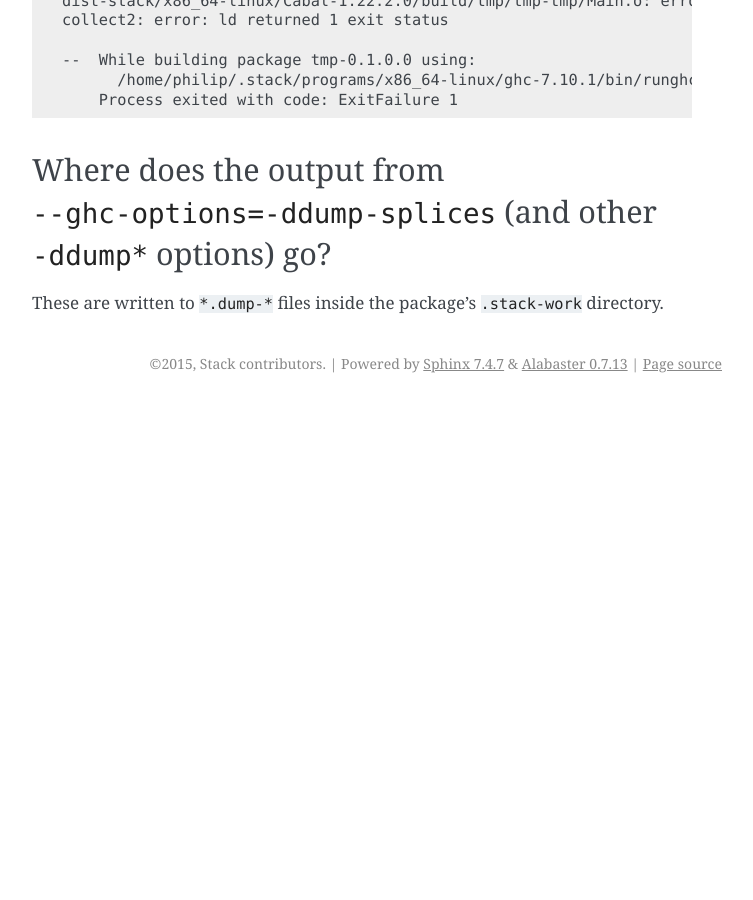
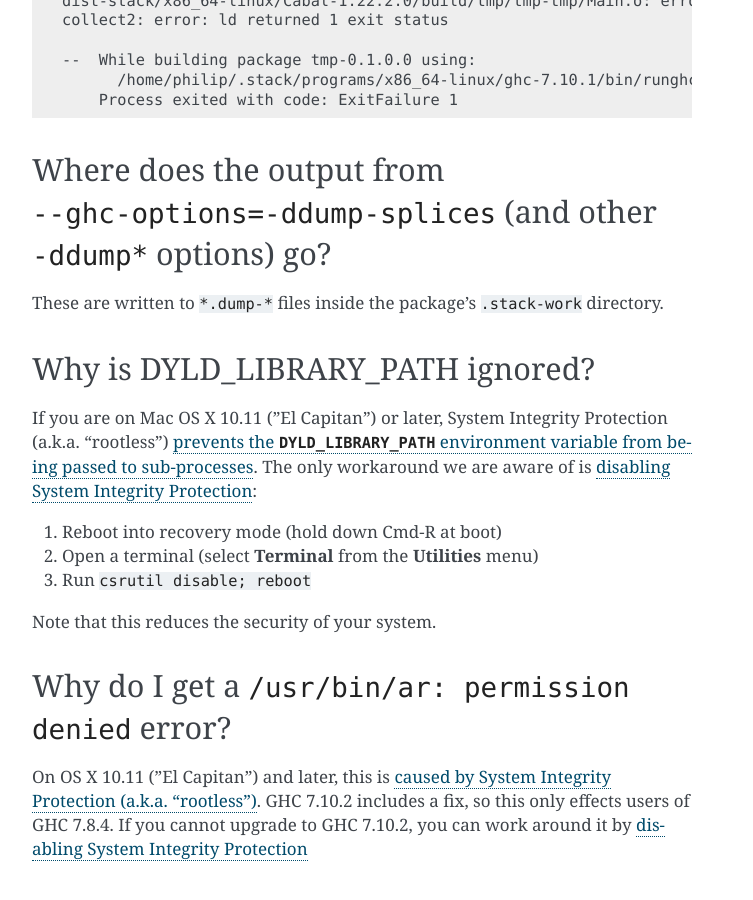
Before and after one commit to commercialhaskell/stack, a Sphinx documentation site: the page built from doc/faq.md, in a window 1280 px wide and 900 px high, scrolled down 9676 px. Shown: the whole window, without its empty margins (388-1141 px from the left). Built offline with Sphinx 7.4.7, drawn with Linux system fonts in a browser that asks for light colours; before the commit the page ends 10079 px from its top, so only the background shows below that; some of the changed text lies outside the part shown.

Commit message:
doc: FAQ entries for #1161 and #563

```diff
--- a/doc/faq.md
+++ b/doc/faq.md
@@ -281,3 +281,27 @@ collect2: error: ld returned 1 exit status
 #### Where does the output from `--ghc-options=-ddump-splices` (and other `-ddump*` options) go?
 
 These are written to `*.dump-*` files inside the package's `.stack-work` directory.
+
+#### Why is DYLD_LIBRARY_PATH ignored?
+
+<a name="disable-rootless"></a><a name="dyld-library-path-ignored"></a>If you
+are on Mac OS X 10.11 ("El Capitan") or later, System Integrity Protection
+(a.k.a. "rootless")
+[prevents the `DYLD_LIBRARY_PATH` environment variable from being passed to sub-processes](https://github.com/commercialhaskell/stack/issues/1161).
+The only workaround we are aware of is
+[disabling System Integrity Protection](http://osxdaily.com/2015/10/05/disable-rootless-system-integrity-protection-mac-os-x/):
+
+ 1. Reboot into recovery mode (hold down Cmd-R at boot)
+ 2. Open a terminal (select __Terminal__ from the __Utilities__ menu)
+ 3. Run `csrutil disable; reboot`
+
+Note that this reduces the security of your system.
+
+#### Why do I get a `/usr/bin/ar: permission denied` error?
+
+<a name="usr-bin-ar-permission-denied"></a>On OS X 10.11 ("El Capitan") and
+later, this is
+[caused by System Integrity Protection (a.k.a. "rootless")](https://github.com/commercialhaskell/stack/issues/563).
+GHC 7.10.2 includes a fix, so this only effects users of GHC 7.8.4. If you
+cannot upgrade to GHC 7.10.2, you can work around it by
+[disabling System Integrity Protection](#rootless)
```
Also changed, not shown: doc/install_and_upgrade.md (+8 -0 lines).
